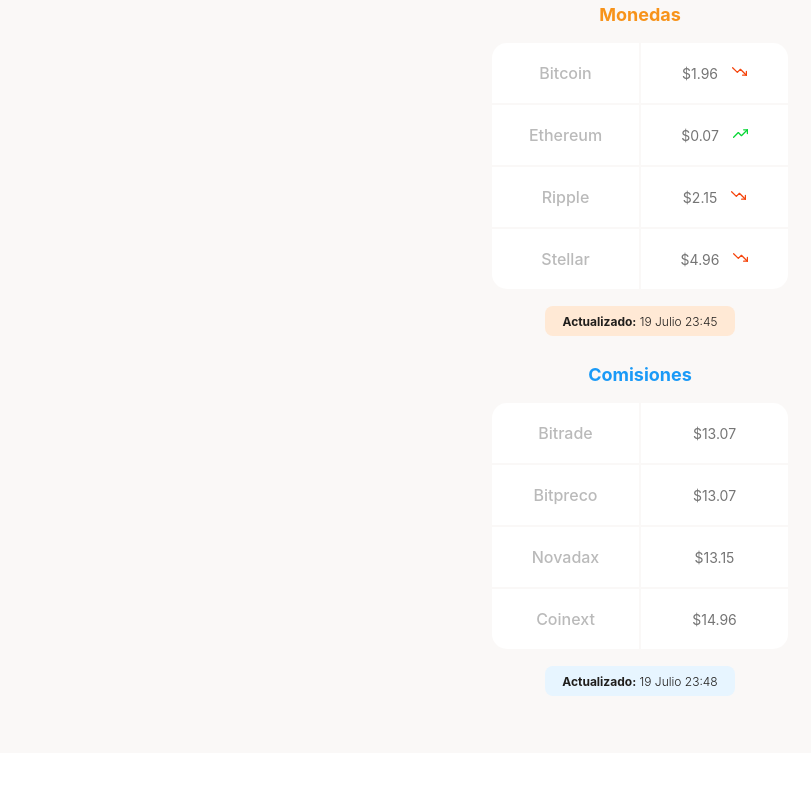
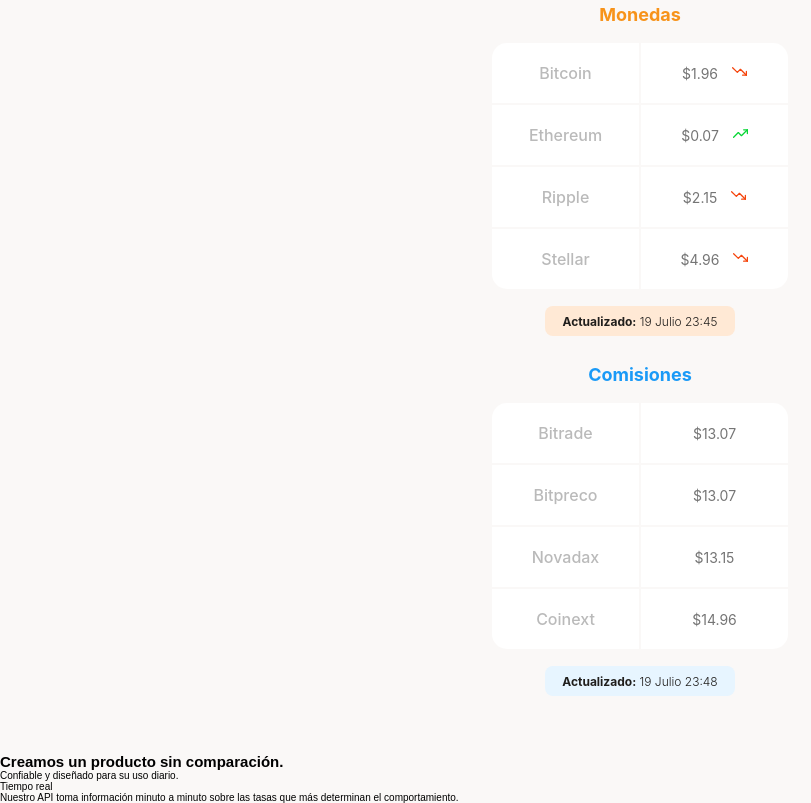
Before and after one commit to Leyva-Roldan/Maquetaci-n-mobile-first, a plain HTML site: page index.html in a window 1280 px wide. Shown: the part 763-1566 px from the top of the page, without its empty margins (0-811 px from the left). Before the commit the page ends 1516 px from the top, so only its background shows below. Drawn offline with Linux system fonts and the light colour scheme.

Commit message:
estructura base de la sección de beneficios

```diff
--- a/index.html
+++ b/index.html
@@ -83,8 +83,22 @@
                 <!-- segunda tabla :D -->
             </section>
         </section>
-
-        <section></section>
+        <!-- sección de beneficios :D -->
+        <section class="main-product-detail">
+            <span> </span>
+            <div>
+                <h2>Creamos un producto sin comparación.</h2>
+                <p>Confiable y diseñado para su uso diario.</p>
+            </div>
+            <section class="product-cards--container">
+                <article class="product-detail--card">
+                    <span class="clock"> </span>
+                    <p class="product--card-title">Tiempo real</p>
+                    <p class="product--card--body">Nuestro API toma información minuto a minuto sobre las tasas que más determinan el comportamiento.</p>
+                </article>
+            </section>
+        </section>
+        <!-- sección de beneficios :D -->
         <section></section>
         <section></section>
     </main>
```
